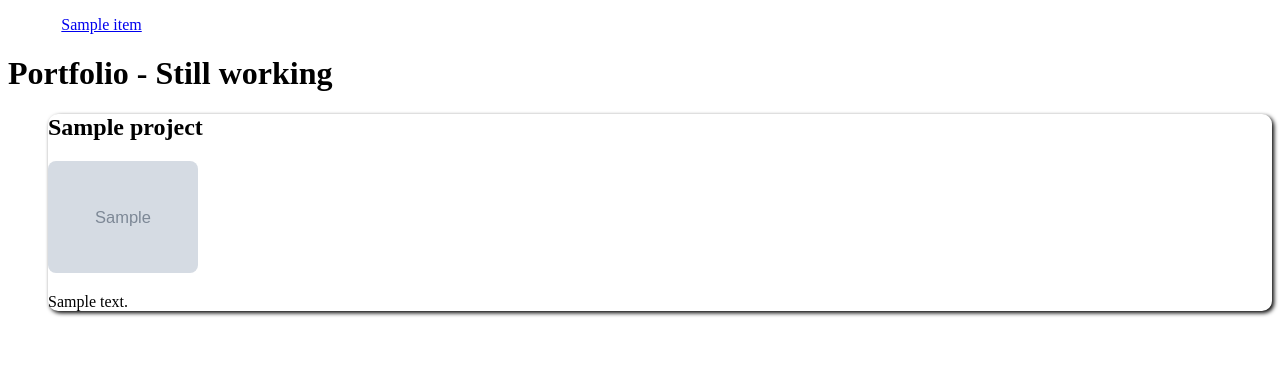
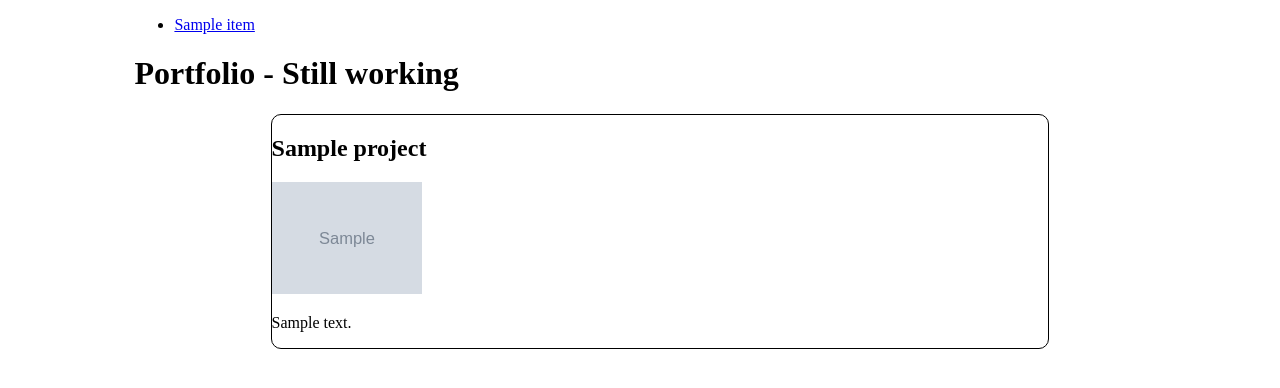
Before and after one commit to Guevara-Bryan/mywebBG, a Django app: template the_site/templates/the_site/portfolio.html in a window 1280 px wide. Shown: the top 388 px of the page. Run offline with Django 3.2, Linux system fonts and the light colour scheme; the template is opened without the code that fills it: most values are stand-ins (such as "Sample title", 1, 10 or a date in 2020); grey boxes marked "Sample" are stand-in pictures.

Commit message:
Fixed the styles sheet not linking. Added container div to frame.html

```diff
--- a/the_site/static/the_site/style.css
+++ /dev/null
@@ -1,39 +0,0 @@
-/*======================= General ================================*/
-
-/*======================= Navigation Bar =========================*/
-
-body > header.nav_bar > ul{
-    list-style: none;
-}
-
-body > header.nav_bar > ul > li{
-    display: inline;
-    margin: 10pt;
-}
-
-body > header.nav_bar > a{
-    color: white;
-}
-
-/*======================= Home ===============================*/
-
-
-/*========================== Portfolio ===================*/
-body > div.content > div.projects > ul{
-    list-style:none;
-}
-
-body > div.content > div.projects > ul > li{
-    border-color: grey;
-    border: 1px;
-    border-width: 5in;
-    margin-bottom: 0.5cm;
-    box-shadow: 2px 2px 4px #000000;
-    border-radius: 10px;
-    background-color: white;
-}
-
-body > div.content > div.projects > ul > li > img{
-    border-radius: 8px;
-    width: 150px;
-}
--- /dev/null
+++ b/the_site/static/the_site/styles.css
@@ -0,0 +1,24 @@
+.container{
+    width: 80%;
+    margin: auto;
+}
+
+.project{
+    width: 80%;
+    margin:auto;
+    margin-bottom: 1em;
+    list-style:none;
+    background-color: white;
+    border: 1px solid black;
+    border-radius: 10px;
+}
+
+.project > img{
+    width: 150px;
+    margin: auto;
+}
+
+
+.nav_bar{
+
+}
--- a/the_site/templates/the_site/frame.html
+++ b/the_site/templates/the_site/frame.html
@@ -5,7 +5,7 @@
     <meta charset="UTF-8">
     <meta http-equiv="X-UA-Compatible" content="IE=edge">
     <meta name="viewport" content="width=device-width, initial-scale=1.0">
-    <link rel="stylesheet" href="{% static 'the_site/style.css' %}">
+    <link rel="stylesheet" href="{% static 'the_site/styles.css' %}">
     {% if title %}
         <title>{{ title }}</title>
     {% else %}
@@ -13,18 +13,21 @@
     {% endif %}
 </head>
 <body>
+    <div class="container">
+
         <header class="nav_bar">
             <ul>
                 {% for item in menu_list %}
-                <li><a href="{% url item.url %}">{{ item.item_name }}</a></li>
+                    <li class="nav_item"><a href="{% url item.url %}">{{ item.item_name }}</a></li>
                 {% endfor %}
             </ul>
         </header>
-
 
         <div class="content">
             {% block content %} {% endblock %}
         </div>
 
+    </div>
+
 </body>
 </html>
--- a/the_site/templates/the_site/portfolio.html
+++ b/the_site/templates/the_site/portfolio.html
@@ -3,16 +3,14 @@
 {% block content %}
 <!-- Write the Portfolio code here -->
 <h1>Portfolio - Still working</h1>
-    <div class='projects'>
     <ul>
         {% for project in projects_list %}
-            <li>
+        <li class="project">
             <h2>{{ project.project_name }}</h2>
             <img src="{% static project.image %}" alt="Project image">
             <p>{{ project.short_description }}</p>
         </li>
         {% endfor %}
     </ul>
-    </div>
 
 {% endblock content %}
```
Lines whose indentation alone changed are shown as unchanged.
